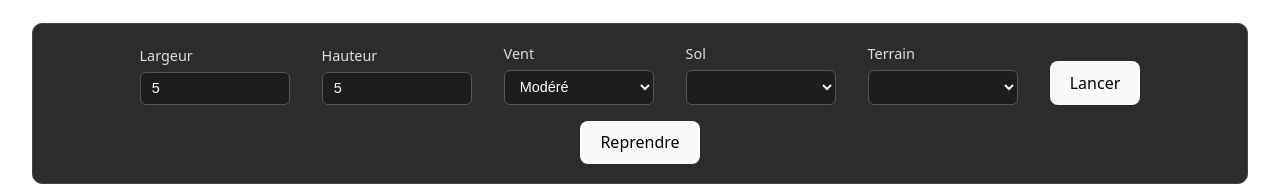
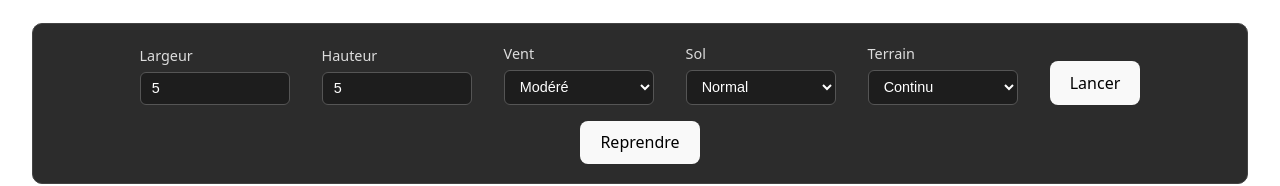
Before and after one commit to KizuCore/eauterrefeu, a Vue app: page / in a window 1280 px wide. Shown: the part 234-420 px from the top of the page. Built offline with nearby package versions, Linux system fonts and the light colour scheme; no server answers.

Commit message:
fix: correct field type initialization and improve getFieldProba function

```diff
--- a/src/components/HelloWorld.vue
+++ b/src/components/HelloWorld.vue
@@ -76,9 +76,8 @@ const API_URL = 'http://localhost:3000/api' // backend
 // taille de la grille par défaut
 const width = ref(5)
 const height = ref(5)
-const fieldType = ref<'humide'|'normal'|'sec'|'tres_sec'|null>(null)
-const fieldType2 = 'tres_sec';
-const terrain  = ref<'continue'|'peu'|'espacee'|'claire'|null>(null)
+const fieldType = ref<'humide' | 'normal' | 'sec' | 'tres_sec'>('normal')
+const terrain  = ref<'continu'|'peu'|'espace'|'clair'>('continu')
 
 // 1..N pour v-for
 const rows = ref<number[]>([])
@@ -120,16 +119,16 @@ function removeValue<T>(array: T[], value: T): T[] {
   return array.filter(item => item !== value);
 }
 
-function getFieldProba(fieldType: string){
-  switch(fieldType){
+function getFieldProba(ft: 'humide' | 'normal' | 'sec' | 'tres_sec'): number {
+  switch (ft) {
     case 'humide':
-      return 0.1;
+      return 0.1
     case 'normal':
-      return 0.3;
+      return 0.3
     case 'sec':
-      return 0.6;
-    case 'tres_sec' :
-      return 0.9;
+      return 0.6
+    case 'tres_sec':
+      return 0.9
   }
 }
 
@@ -237,7 +236,8 @@ function canBeBurned(field: number){
 }
 
 function tryToBurn(){
-  let proba = getFieldProba(fieldType2);
+  const ft = fieldType.value
+  let proba = getFieldProba(ft);
   let stat = Math.random();
   if(proba != undefined && stat <= proba){
     return true
```
